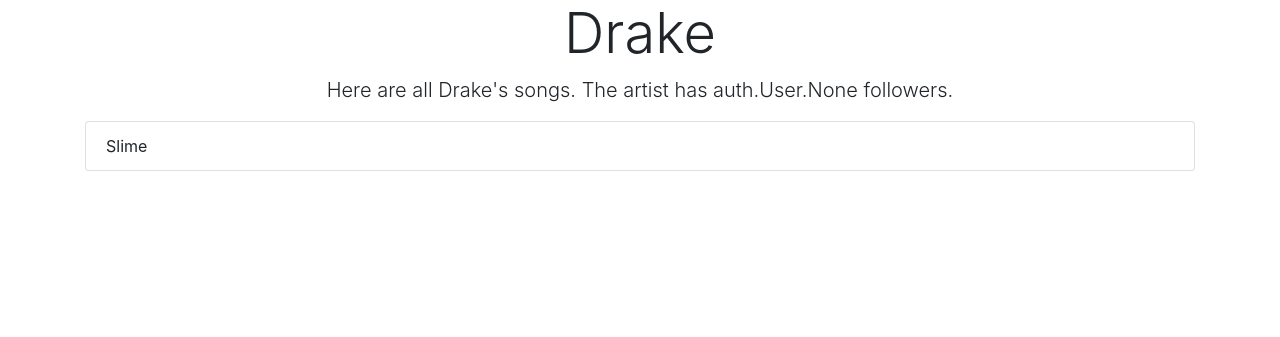
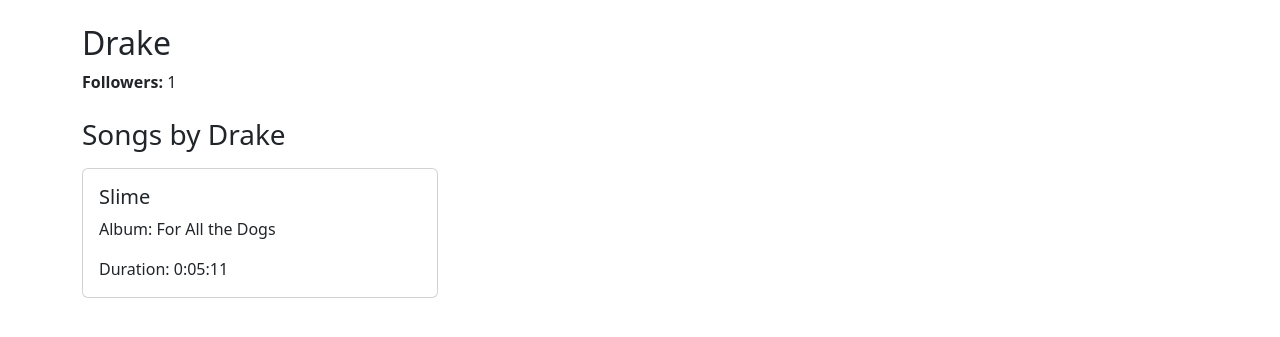
Before and after one commit to chiragchadha1/music-app-django, a Django app: page /artist/1 in a window 1280 px wide. Shown: the top 337 px of the page. Run offline with Django 4.2, Linux system fonts and the light colour scheme; data comes from the database, SQL or seed files in the repository; both versions use the stored data as it was after the commit; some libraries are stand-ins or nearby versions.

Commit message:
Updated artist page

```diff
--- a/main/templates/artist.html
+++ b/main/templates/artist.html
@@ -1,30 +1,28 @@
-<!DOCTYPE html>
-<html lang="en">
+{% extends 'base.html' %}
+{% block content %}
 
-<head>
-    <meta charset="UTF-8">
-    <meta name="viewport" content="width=device-width, initial-scale=1.0">
-    <title>{{artist_name}}</title>
-    <link rel="stylesheet" href="https://maxcdn.bootstrapcdn.com/bootstrap/4.5.2/css/bootstrap.min.css">
-</head>
+<div class="container mt-4">
+    <h2>{{ artist_name }}</h2>
+    <p><b>Followers:</b> {{ followers }}</p>
 
-<body>
+    <!-- Artist's Songs -->
+    <h3 class="mt-4 mb-3">Songs by {{ artist_name }}</h3>
+    <div class="row">
+        {% for song in list_of_songs %}
+        <div class="col-md-4">
+            <div class="card mb-4">
+                <div class="card-body">
+                    <h5 class="card-title">{{ song.title }}</h5>
+                    <p class="card-text">Album: {{ song.album }}</p>
+                    <p class="card-text">Duration: {{ song.duration }}</p>
+                    <!-- Additional song details can be added here -->
+                </div>
+            </div>
+        </div>
+        {% empty %}
+        <p class="text-center">No songs available for this artist.</p>
+        {% endfor %}
+    </div>
+</div>
 
-    <div class="container">
-        <h1 class="display-4 text-center">{{artist_name}}</h1>
-
-        <p class="lead text-center">Here are all {{artist_name}}'s songs. The artist has {{followers}} followers.</p>
-
-        <ul class="list-group">
-            {% for song in list_of_songs %}
-            <li class="list-group-item">{{song.title}}</li>
-            {% endfor %}
-        </ul>
-    </div>
-
-    <script src="https://ajax.googleapis.com/ajax/libs/jquery/3.5.1/jquery.min.js"></script>
-    <script src="https://cdnjs.cloudflare.com/ajax/libs/popper.js/1.16.0/umd/popper.min.js"></script>
-    <script src="https://maxcdn.bootstrapcdn.com/bootstrap/4.5.2/js/bootstrap.min.js"></script>
-</body>
-
-</html>
+{% endblock %}
--- a/main/views.py
+++ b/main/views.py
@@ -77,9 +77,15 @@ def logout_view(request):
     return redirect('main:home')
 
 def show_single_artist(request, artistID):
-    artistObject = Artist.objects.get(id = artistID)
+    artistObject = Artist.objects.get(id=artistID)
     songsList = artistObject.song_set.all()
-    context ={"list_of_songs": songsList, "artist_name": artistObject.name, "followers": artistObject.followers}
+    followers_count = artistObject.followers.count()  # Count the followers
+    context = {
+        "list_of_songs": songsList,
+        "artist_name": artistObject.name,
+        "followers": followers_count,  # Pass the count instead of the queryset
+        "artist": artistObject  # Pass the artist object to the template
+    }
     return render(request, "artist.html", context)
 
 @login_required
```
Also changed, not shown: db.sqlite3.
